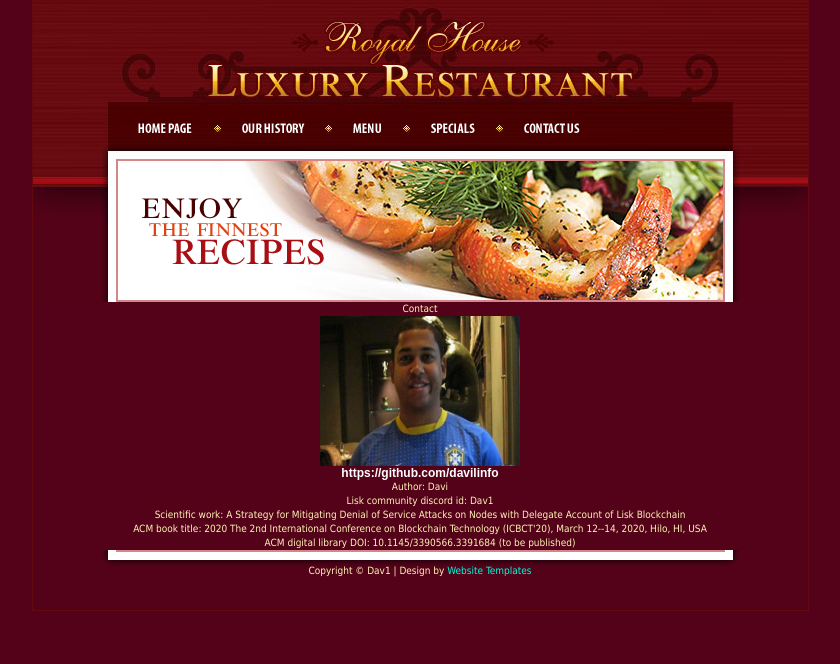
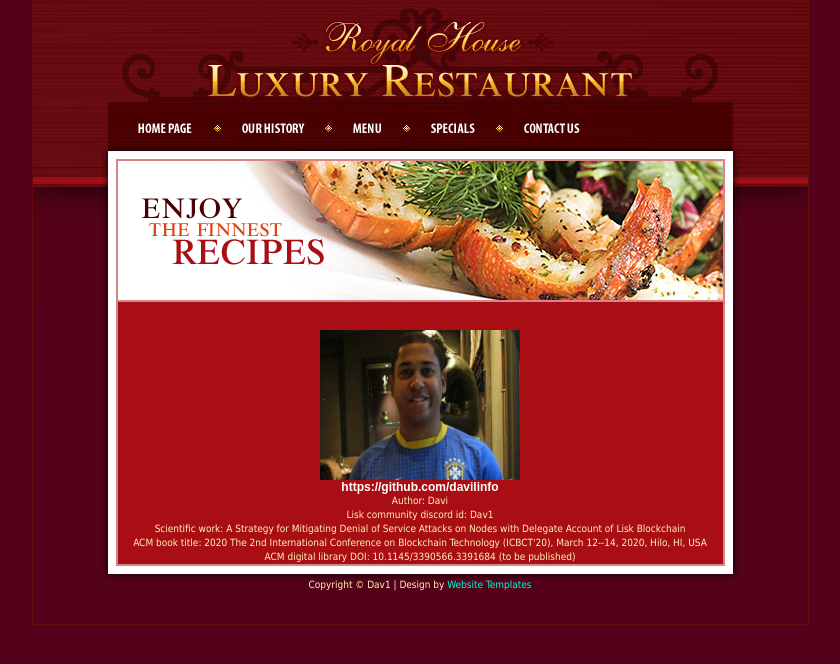
Before and after one commit to davilinfo/restaurant_sidechain, a React (Create React App) app in the folder web/: page /Contact in a window 1280 px wide. Shown: the top 664 px of the page, without its empty margins (220-1060 px from the left). Built offline with nearby package versions, Linux system fonts and the light colour scheme.

Commit message:
Contact update

```diff
--- a/web/src/components/Contact.js
+++ b/web/src/components/Contact.js
@@ -5,8 +5,11 @@ import '../styles.css';
 function Contact(){
 
     return (
+        <div id="app">
+            <div id="content">
+                <br/>
+                <br/>
                 <div align="center">
-            <p className="headline1">Contact</p>
                     <div className="recipes_topic">
                         <img src="./images/davi_paris.jpg" width="200" height="150" alt="" />
                         <p><span className="headline">https://github.com/davilinfo</span> <br />
@@ -19,6 +22,8 @@ function Contact(){
                     </div>
 
                 </div>
+            </div>
+       </div>
     );
 }
 
```
Lines whose indentation alone changed are shown as unchanged.
